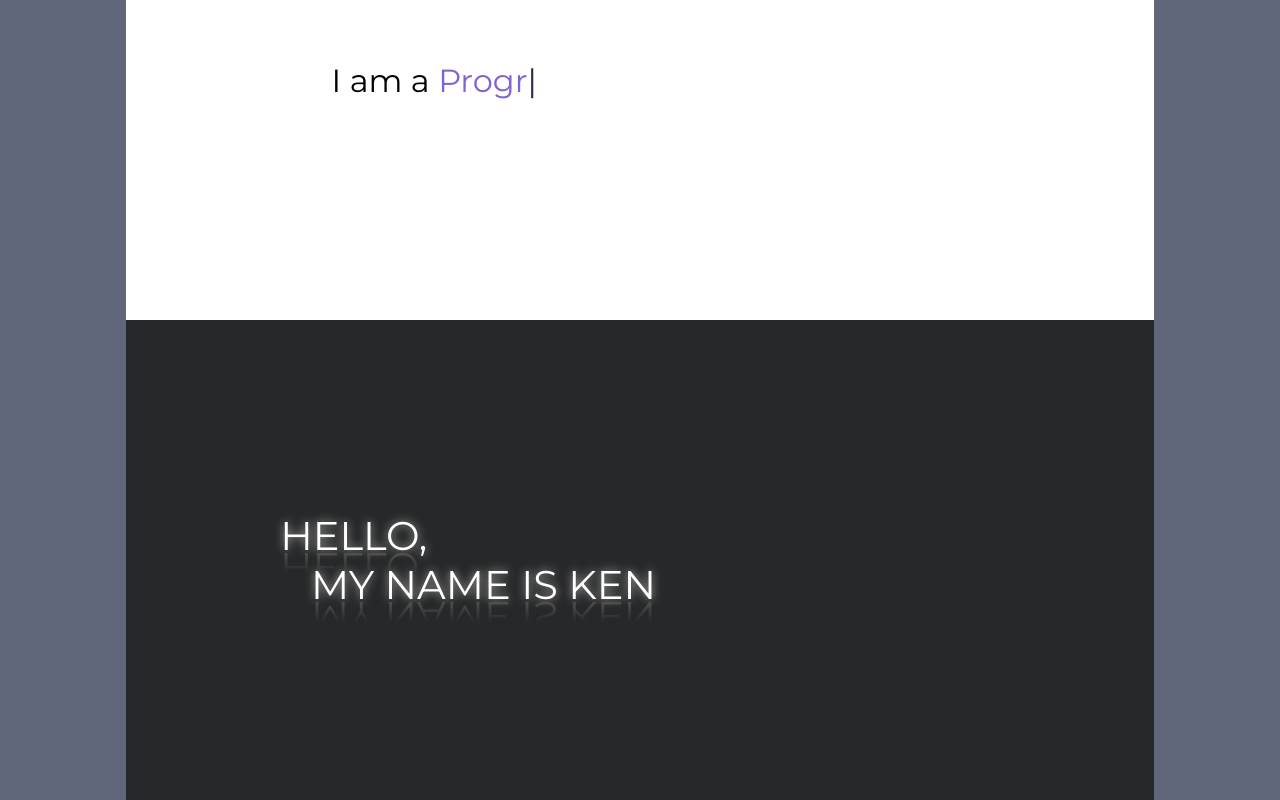
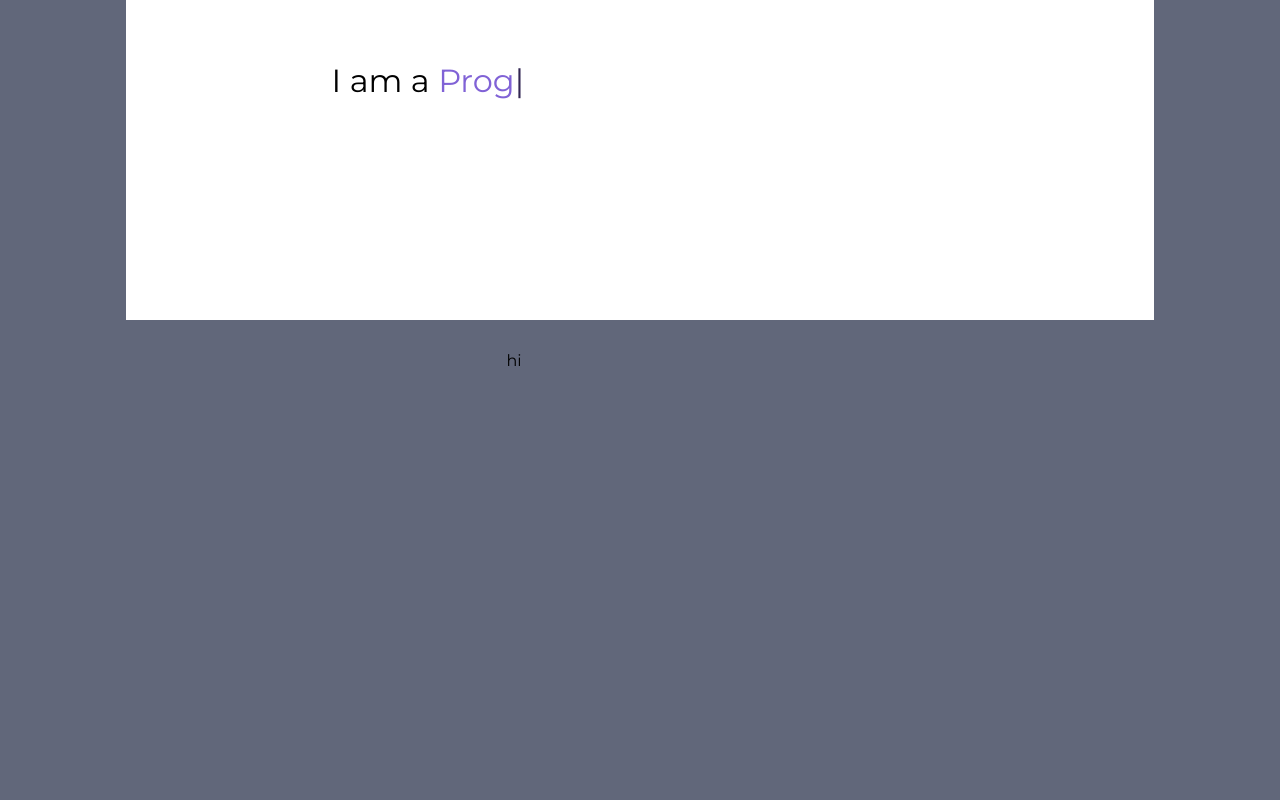
Before and after one commit to kkenohh/Portfolio, a Next.js app in the folder portfolio-next/: page / in a window 1280 px wide. Shown: the part 720-1520 px from the top of the page. After the commit the page ends 1120 px from the top, so only its background shows below. Built offline with nearby package versions, Linux system fonts and the light colour scheme; a web font is replaced by a local one.

Commit message:
started footer

```diff
--- /dev/null
+++ b/portfolio-next/components/footer.js
@@ -0,0 +1,18 @@
+import styles from '@/styles/footer.module.css'
+import { faBars } from '@fortawesome/free-solid-svg-icons'
+import { faGithub, faLinkedin } from "@fortawesome/free-brands-svg-icons"
+import { FontAwesomeIcon } from '@fortawesome/react-fontawesome'
+import clsx from 'clsx'
+import { useState } from 'react';
+import Link from 'next/link'
+
+
+export default function Footer() {
+
+
+  return (
+    <footer className={`${styles.footer}`}>
+      <div>hi</div>
+    </footer>
+  )
+}
--- a/portfolio-next/components/layout.js
+++ b/portfolio-next/components/layout.js
@@ -1,3 +1,4 @@
+import Footer from "./footer"
 import Navbar from "./navbar"
 
 export default function Layout({ children }) {
@@ -5,6 +6,7 @@ export default function Layout({ children }) {
     <div>
       <Navbar></Navbar>
       <main>{children}</main>
+      <Footer></Footer>
     </div>
   )
 }
--- a/portfolio-next/pages/index.js
+++ b/portfolio-next/pages/index.js
@@ -32,10 +32,6 @@ export function Home() {
           <span className={`${styles.text} ${styles.typing} typing-cursor`} ref={typing}></span>
         </div>
       </div>
-      <div className={`${styles.section} ${styles.one}`}>
-        <div className={`${styles.welcome} ${styles.oneText}`} data-text='HELLO'>HELLO,</div>
-        <div className={`${styles.welcome} ${styles.oneText} ${styles.name}`} data-text='MY NAME IS KEN'>MY NAME IS KEN</div>
-      </div>
     </div>
   );
 };
--- /dev/null
+++ b/portfolio-next/styles/footer.module.css
@@ -0,0 +1,25 @@
+.footer {
+  height: 5rem;
+  display: flex;
+  align-items: center;
+  justify-content: center;
+}
+
+
+@media screen and (min-width: 598px) {
+  .footer {
+    width: 598px;
+  }
+}
+
+@media screen and (min-width: 768px) {
+  .footer {
+    width: 768px;
+  }
+}
+
+@media screen and (min-width: 1028px) {
+  .footer {
+    width: 1028px;
+  }
+}
```
